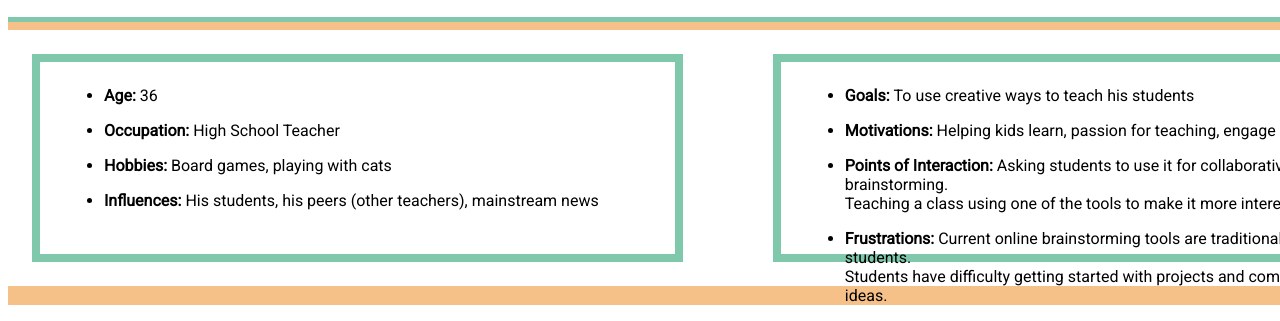
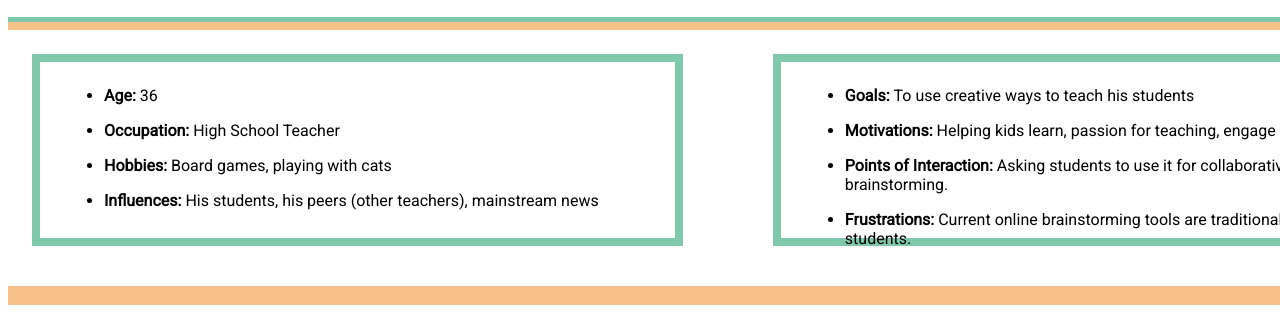
Before and after one commit to Hevano/lab04_repo, a plain HTML site: page websites/persona_3.html in a window 1280 px wide. Shown: the part 494-815 px from the top of the page. Drawn offline with Linux system fonts and the light colour scheme.

Commit message:
slight changes to persona 3

```diff
--- a/websites/persona_3.html
+++ b/websites/persona_3.html
@@ -6,14 +6,6 @@
   <title>Persona 3</title>
   <link rel="stylesheet" href="style_persona.css">
   <link href="https://fonts.googleapis.com/css?family=Roboto" rel="stylesheet">
-  <style>
-    #wheazleybody2_right {
-	  height: 11em;
-	}
-	#wheazleybody2_left{
-	  height: 11em;
-	}
-  </style>
 </head>
 
 <body>
@@ -47,7 +39,7 @@
 
     <div class="pr_body_2">
 
-      <div class="body_2_left" id="wheazleybody2_left">
+      <div class="body_2_left">
 
       <ul>
         <li><b>Age: </b>36</li>
@@ -58,15 +50,13 @@
 
       </div>
 
-      <div class="body_2_right" id="wheazleybody2_right">
+      <div class="body_2_right">
 
         <ul>
           <li><b>Goals: </b>To use creative ways to teach his students</li>
           <li><b>Motivations: </b>Helping kids learn, passion for teaching, engage his students</li>
-          <li><b>Points of Interaction: </b>Asking students to use it for collaborative brainstorming. <br/>
-		  Teaching a class using one of the tools to make it more interesting.</li>
-          <li><b>Frustrations: </b>Current online brainstorming tools are traditional and not fun for students. <br/>
-		  Students have difficulty getting started with projects and coming up with new ideas.</li>
+          <li><b>Points of Interaction: </b>Asking students to use it for collaborative brainstorming. </li>
+          <li><b>Frustrations: </b>Current online brainstorming tools are traditional and not fun for students. </li>
         </ul>
 
       </div>
```
